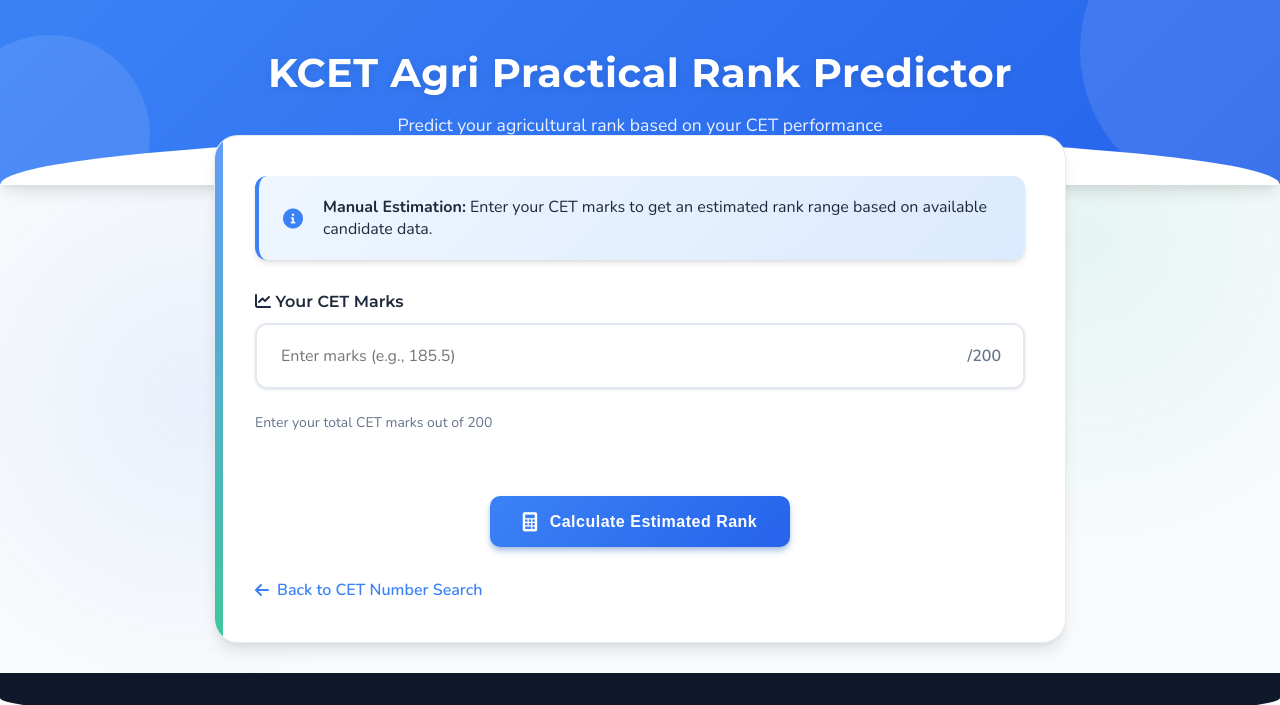
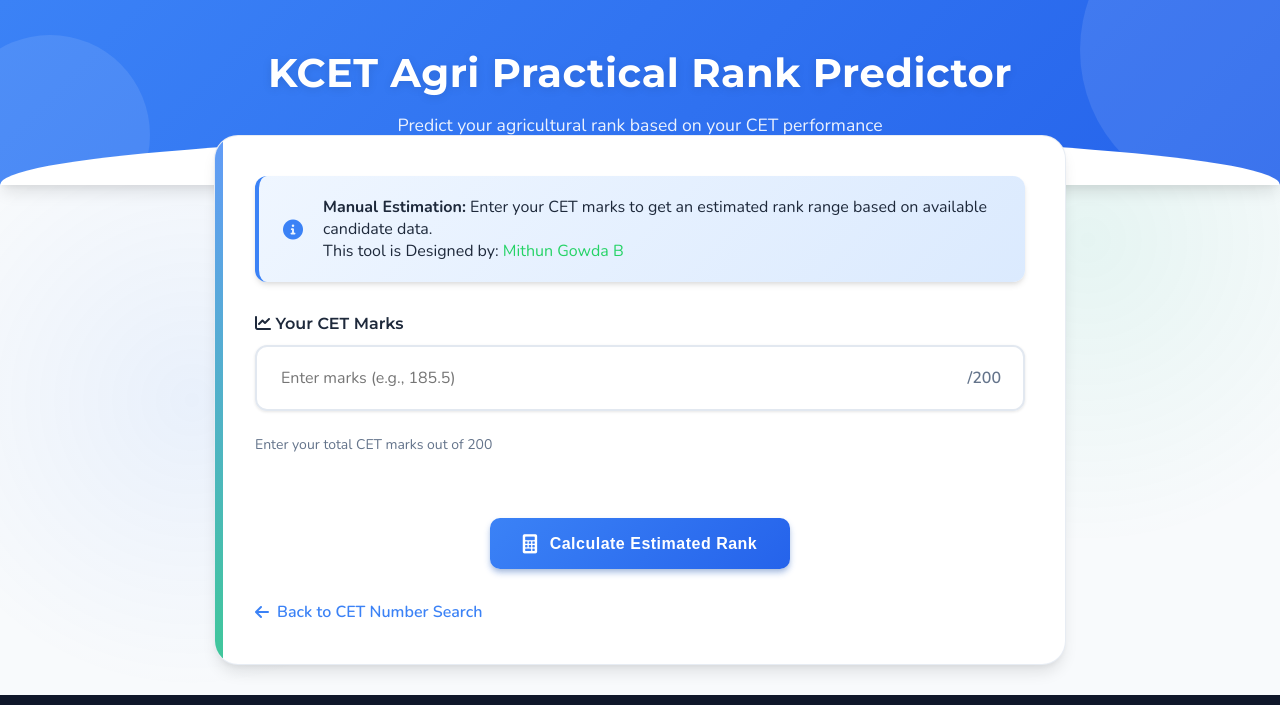
Before and after one commit to mithun50/KCET_Agri_Practicle_RankPredector, a Flask app: page /manual-entry in a window 1280 px wide. Shown: the top 705 px of the page. Run offline with Flask 3, Linux system fonts and the light colour scheme.

Commit message:
Update manual_entry.html

```diff
--- a/templates/manual_entry.html
+++ b/templates/manual_entry.html
@@ -3,7 +3,9 @@
 {% block content %}
 <div class="card">
     <div class="info-box">
-        <strong>Manual Estimation:</strong> Enter your CET marks to get an estimated rank range based on available candidate data.
+        <strong>Manual Estimation:</strong> Enter your CET marks to get an estimated rank range based on available candidate data.<br>This tool is Designed by:<a href="https://www.instagram.com/mithun.gowda.b" target="_blank" style="color: #25D366; text-decoration: none;">
+             Mithun Gowda B
+        </a>
     </div>
 
     {% if error %}
```
